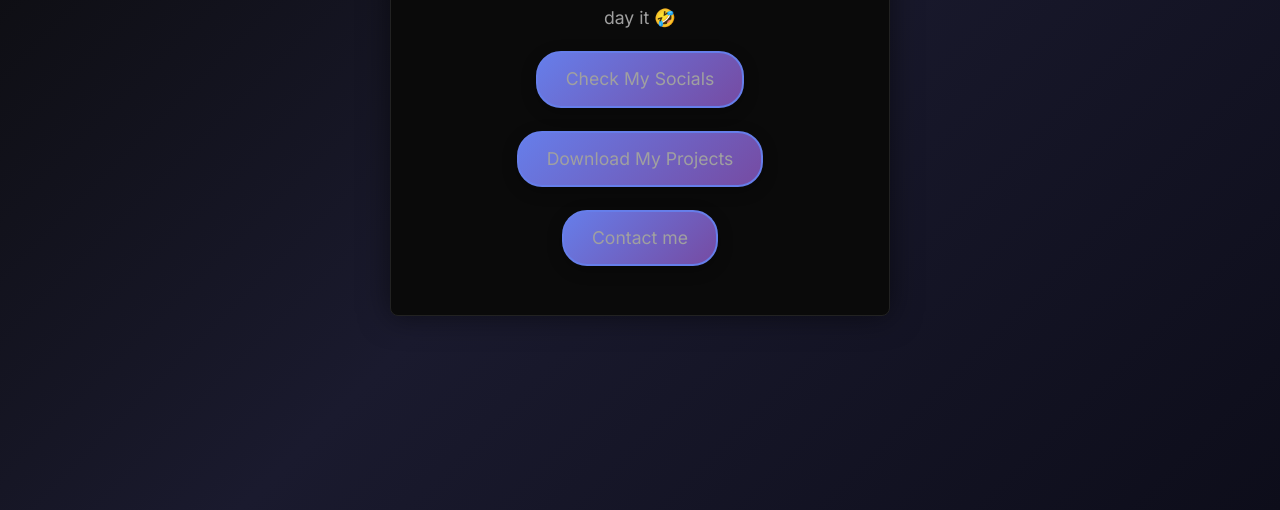
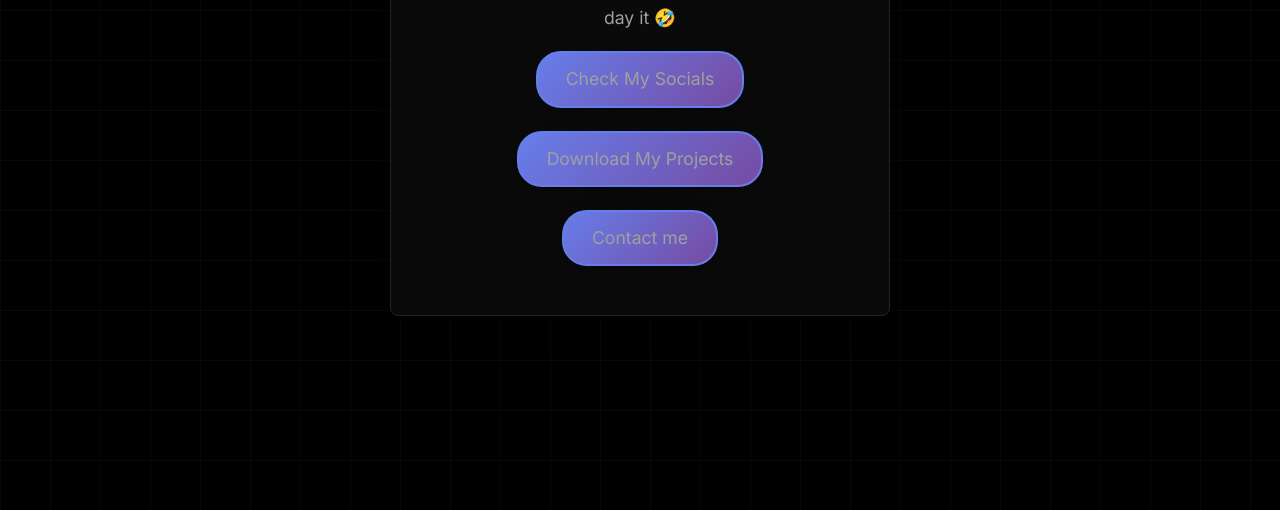
Before and after one commit to archsaw/archsaw.github.io, a plain HTML site: page index.html in a window 1280 px wide. Shown: the part 290-800 px from the top of the page. Drawn offline with Linux system fonts and the light colour scheme.

Commit message:
Update style.css

```diff
--- a/style.css
+++ b/style.css
@@ -26,7 +26,11 @@ body {
     color: var(--text-color);
     min-height: 100vh;
     padding: 40px 20px;
-    background: linear-gradient(135deg, #0a0a0a 0%, #1a1a2e 50%, #0d0d1a 100%);
+    background: #000000;
+    background-image:
+        linear-gradient(rgba(255,255,255,.03) 1px, transparent 1px),
+        linear-gradient(90deg, rgba(255,255,255,.03) 1px, transparent 1px);
+    background-size: 50px 50px;
     position: relative;
     display: flex;
     justify-content: center;
```
